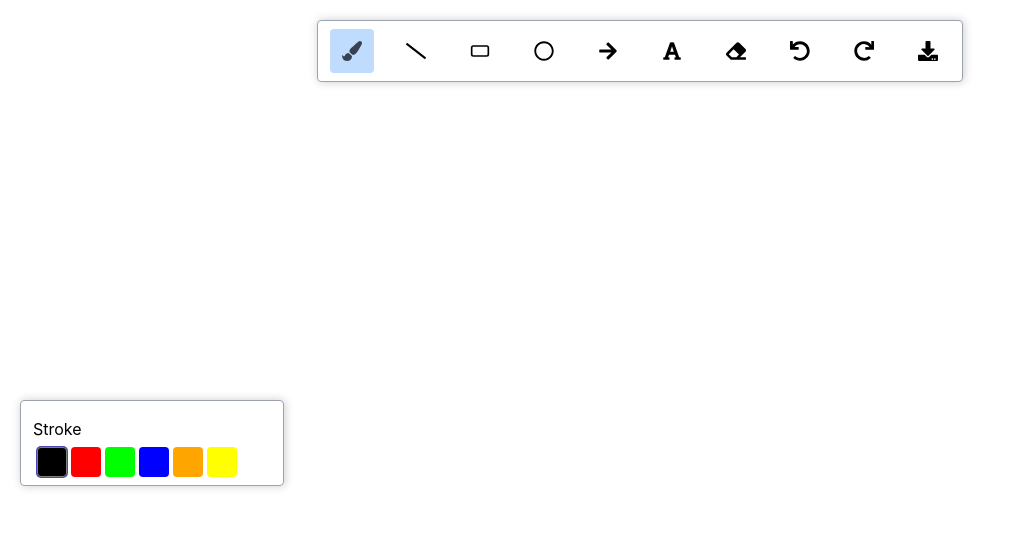
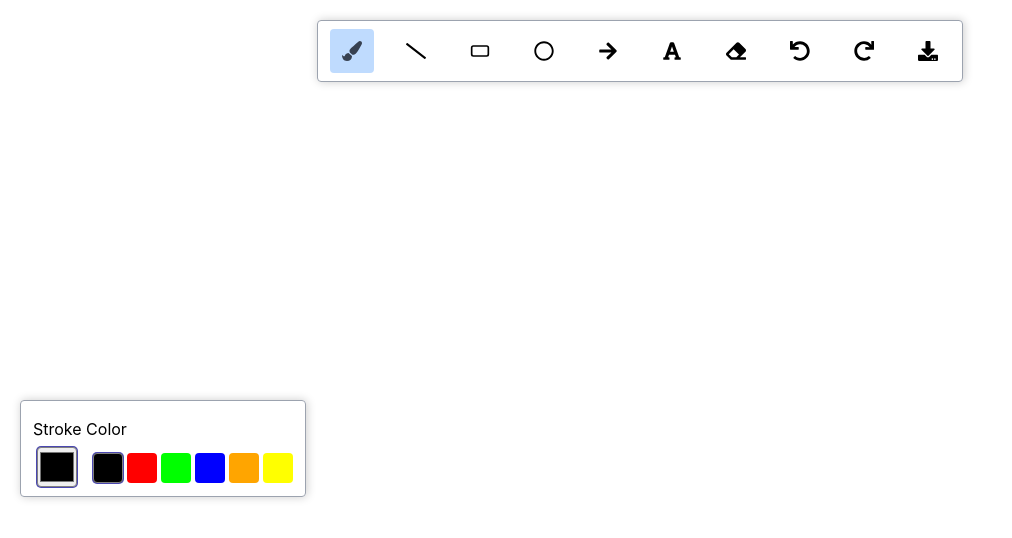
Before and after one commit to Han9128/virtual_white_board, a React (Create React App) app: page / in a window 1280 px wide. Shown: the top 538 px of the page, without its empty margins (0-1012 px from the left). Built offline with nearby package versions, Linux system fonts and the light colour scheme.

Commit message:
feat: complete color picker

```diff
--- a/src/components/ToolConfigBox/index.js
+++ b/src/components/ToolConfigBox/index.js
@@ -24,9 +24,19 @@ function ToolConfigBox() {
 
             {STROKE_TOOL_TYPE.includes(activeToolItem) && <div className={classes.selectOptionContainer}>
                 <div className={classes.label}>
-                    Stroke
+                    Stroke Color
                 </div>
                 <div className={classes.colorsContainer}>
+                    <div>
+                        <input
+                        className={classes.colorPicker}
+                        type="color"
+                        value={strokeColor}
+                        onChange={(e)=>changeStrokeColorHandler(e.target.value)}
+                        >
+
+                        </input>
+                    </div>
                     {Object.keys(COLORS).map((k) => {
                         return (
                             <div
@@ -49,6 +59,24 @@ function ToolConfigBox() {
                     Fill
                 </div>
                 <div className={classes.colorsContainer}>
+                    {fillColor===null? <div className={`${classes.noFill} ${classes.colorPicker}`}
+                        onClick={()=>changeFillColorHandler(null)}>
+
+                    </div>:<div>
+                        <input
+                        className={classes.colorPicker}
+                        type="color"
+                        value={fillColor}
+                        onChange={(e)=>changeFillColorHandler(e.target.value)}
+                        >
+                        </input>
+                    </div>}
+
+
+                     <div className={classes.noFill}
+                        onClick={()=>changeFillColorHandler(null)}>
+
+                    </div>
                     {Object.keys(COLORS).map((k) => {
                         return (
                             <div
--- a/src/components/ToolConfigBox/index.module.css
+++ b/src/components/ToolConfigBox/index.module.css
@@ -19,8 +19,8 @@
 }
 
 .colorsContainer{
-
     display:flex;
+    align-items:center;
 }
 .colorsBox{
     /* background-color:red; */
@@ -35,3 +35,40 @@
     border:1px solid gray;
     box-shadow: 0 0 0 1px #4a47b1;
 }
+
+
+
+.noFill{
+    width:30px;
+    height:30px;
+    margin-left:4px;
+    border-radius: 4px;
+    /* padding:0.8px; */
+    border:0.5px solid gray;
+    /* box-shadow: 0 0 0 1px #4a47b1; */
+    background: linear-gradient(
+    to bottom right,
+    transparent calc(50% - 0.5px),
+    red calc(50% - 0.5px),
+    red calc(50% + 0.5px),
+    transparent calc(50% + 0.5px)
+),
+ linear-gradient(
+        to bottom left,
+        transparent calc(50% - 0.5px),
+        red calc(50% - 0.5px),
+        red calc(50% + 0.5px),
+        transparent calc(50% + 0.5px)
+    );
+
+}
+
+.colorPicker{
+    width:40px;
+    height:40px;
+    margin-left:4px;
+    margin-right:12px;
+    border-radius: 4px;
+    border:1px solid gray;
+    box-shadow: 0 0 0 1px #4a47b1;
+}
--- a/src/constants/toolItem.js
+++ b/src/constants/toolItem.js
@@ -73,7 +73,7 @@ export const COLORS = {
     BLUE: '#0000ff',
     ORANGE: '#ffa500',
     YELLOW: '#ffff00',
-    WHITE: '#ffffff'
+    // WHITE: '#ffffff'
 }
 
 export const STROKE_TOOL_TYPE = [TOOLS.BRUSH,TOOLS.LINE,TOOLS.RECTANGLE,TOOLS.CIRCLE,TOOLS.ARROW_RIGHT, TOOLS.TEXT];
--- a/src/store/BoardProvider.js
+++ b/src/store/BoardProvider.js
@@ -110,7 +110,7 @@ const boardReducer = (state, action) => {
                 return {
                     ...state,
                     elements: newElements,
-                    history:newHistory,
+                    history:somethingErased?newHistory:state.history,
                     index:newIndex,
 
                 }
```
